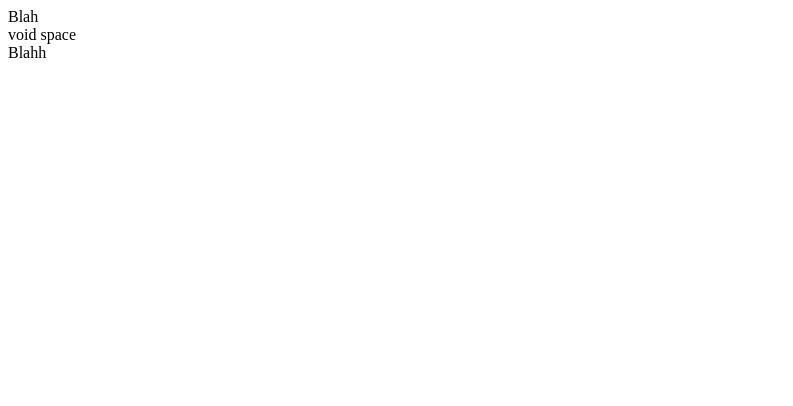
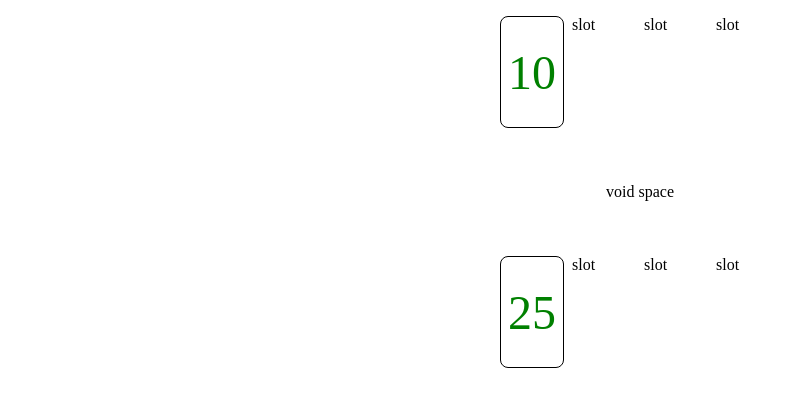
Before and after one commit to ScottieTee/Card-Game, a plain HTML site: page index.html in a window 1280 px wide. Shown: the whole page, without its empty margins (0-793 px from the left). Drawn offline with Linux system fonts and the light colour scheme.

Commit message:
some styling

```diff
--- a/index.html
+++ b/index.html
@@ -6,17 +6,18 @@
     <meta name="viewport" content="width=device-width, initial-scale=1.0">
     <title>Three Card Poker</title>
     <script src="script.js" type="module"></script>
+    <link rel="stylesheet" href="style.css">
 </head>
 <body>
-    <div class="computer-deck deck">Blah</div>
-    <div class="computer-card-slot-a card-slot"></div>
-    <div class="computer-card-slot-b card-slot"></div>
-    <div class="computer-card-slot-c card-slot"></div>
+    <div class="computer-deck deck">10</div>
+    <div class="computer-card-slot-a card-slot">slot</div>
+    <div class="computer-card-slot-b card-slot">slot</div>
+    <div class="computer-card-slot-c card-slot">slot</div>
     <div class="text">void space</div>
-    <div class="player-deck deck">Blahh</div>
-    <div class="player-card-slot-a card-slot"></div>
-    <div class="player-card-slot-b card-slot"></div>
-    <div class="player-card-slot-c card-slot"></div>
+    <div class="player-deck deck">25</div>
+    <div class="player-card-slot-a card-slot">slot</div>
+    <div class="player-card-slot-b card-slot">slot</div>
+    <div class="player-card-slot-c card-slot">slot</div>
 
 
 </body>
--- /dev/null
+++ b/style.css
@@ -0,0 +1,34 @@
+*, *::after, *::before {
+    box-sizing: border-box;
+}
+
+body {
+    margin: 0;
+    display: grid;
+    grid-template-columns: repeat(4, 4rem);
+    grid-template-rows: 7rem 7rem 7rem 2rem 7rem 7rem 7rem;
+    gap: .5rem;
+    cursor: pointer;
+    justify-content: center;
+    padding-top: 1rem;
+}
+
+.deck {
+    height: 100%;
+    width: 100%;
+    border: 1px solid black;
+    display: flex;
+    justify-content: center;
+    align-items: center;
+    font-size: 3rem;
+    border-radius: .5rem;
+    color: green;
+
+}
+
+.text {
+    grid-column: span 4;
+    display: flex;
+    justify-content: center;
+    align-items: center;
+}
```
